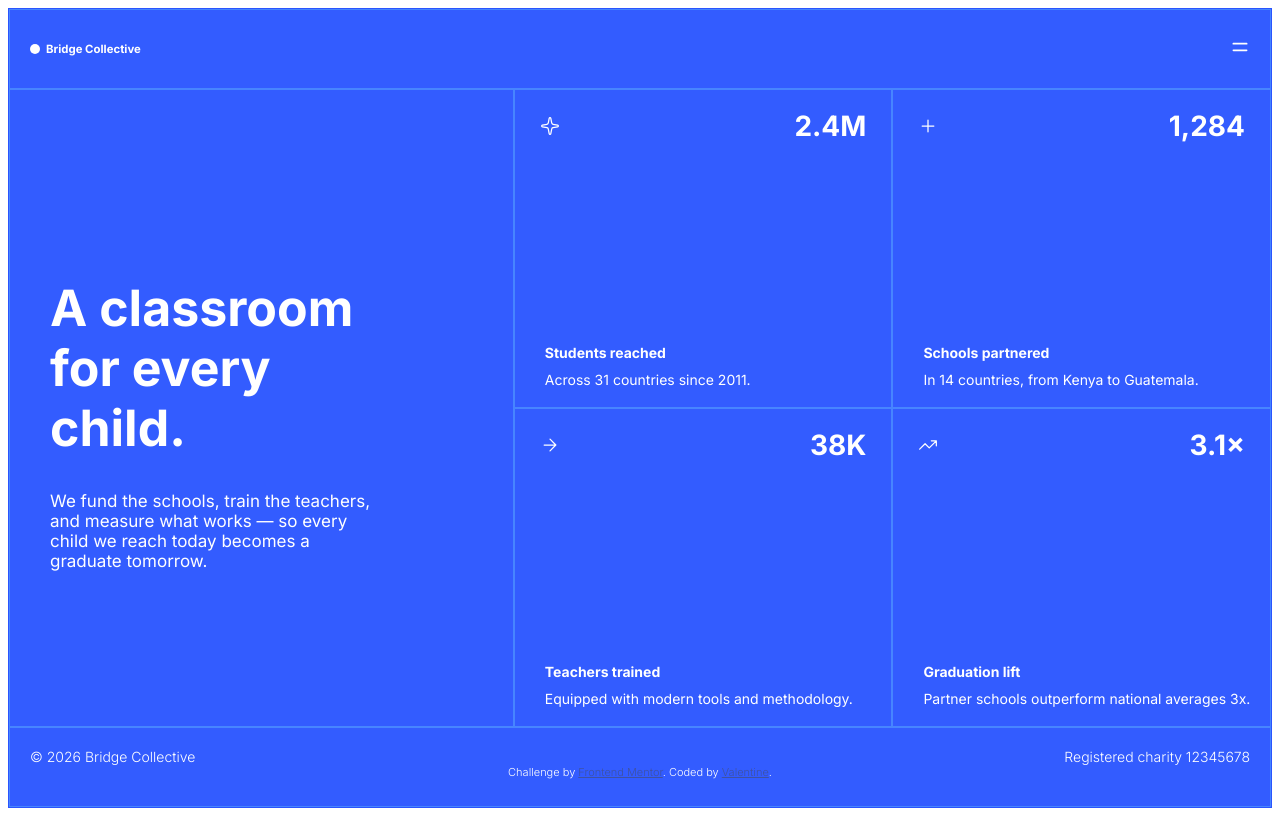
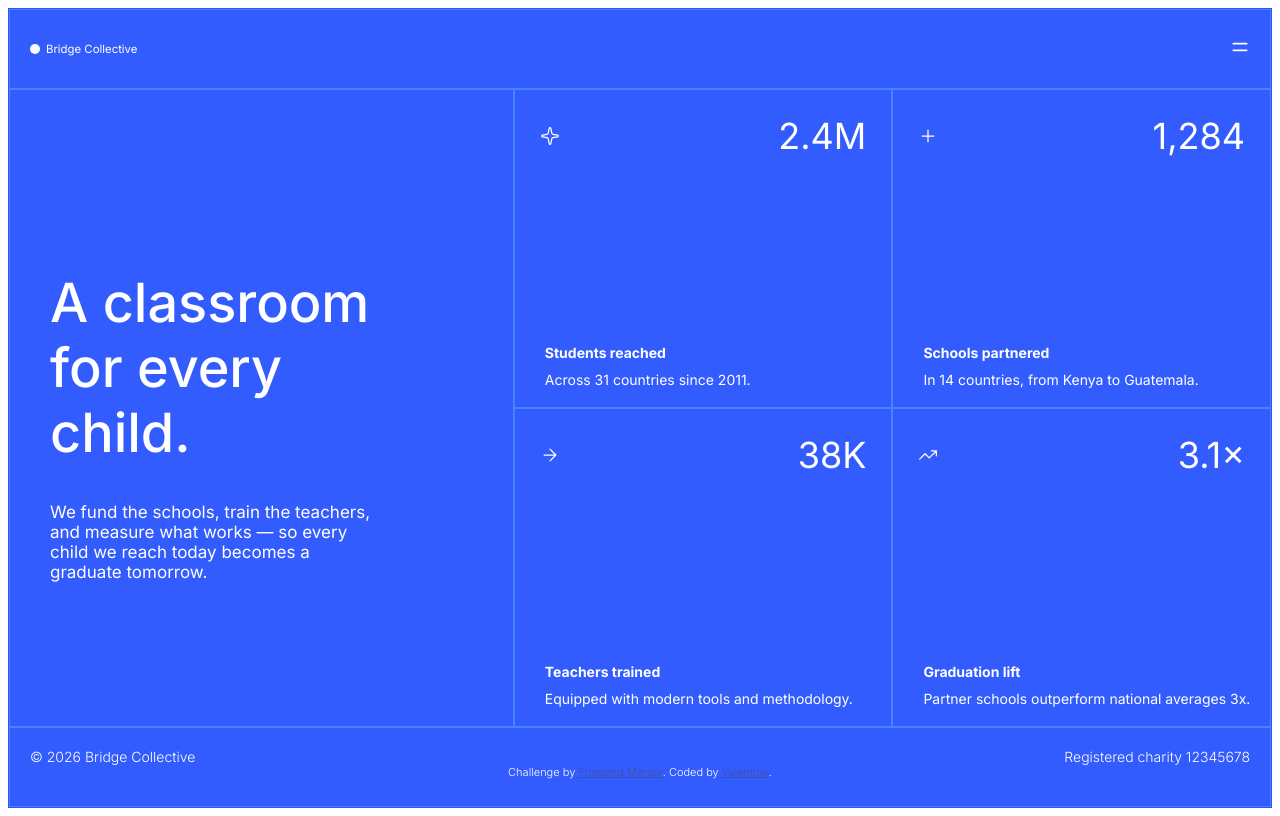
Before and after one commit to shadowatdawn/Grid-Landing-Page, a plain HTML site: page index.html in a window 1280 px wide. Drawn offline with Linux system fonts and the light colour scheme.

Commit message:
More changes to the Style of the website, made changes to the font weights and sizes

```diff
--- a/style.css
+++ b/style.css
@@ -16,6 +16,7 @@ header{
     justify-content: space-between;
     align-items: center;
     padding: 20px;
+    font-weight: 400;
     background-color: var(--background-color);
     color: hsl(0, 0%, 100%);
     border: 1px solid var(--border-color);
@@ -29,6 +30,7 @@ header div{
 header h6{
     z-index: 100;
     margin: 0;
+    font-weight: 400;
 }
 nav{
     display: none;
@@ -104,7 +106,8 @@ nav div{
     padding-left: 20px;
 }
 .intro h1{
-    font-size: 50px;
+    font-size: 54px;
+    font-weight: 500;
 }
 .introduction:hover{
     background-color: 1px solid var(--border-color);
@@ -136,7 +139,10 @@ nav div{
     justify-content: space-between;
     padding-right: 25px;
     padding-left: 25px;
-    font-size: 14px;
+    font-size: 18px;
+}
+.stat_numbers{
+    font-weight: 400;
 }
 .statistics{
     padding-left: 25px;
```
